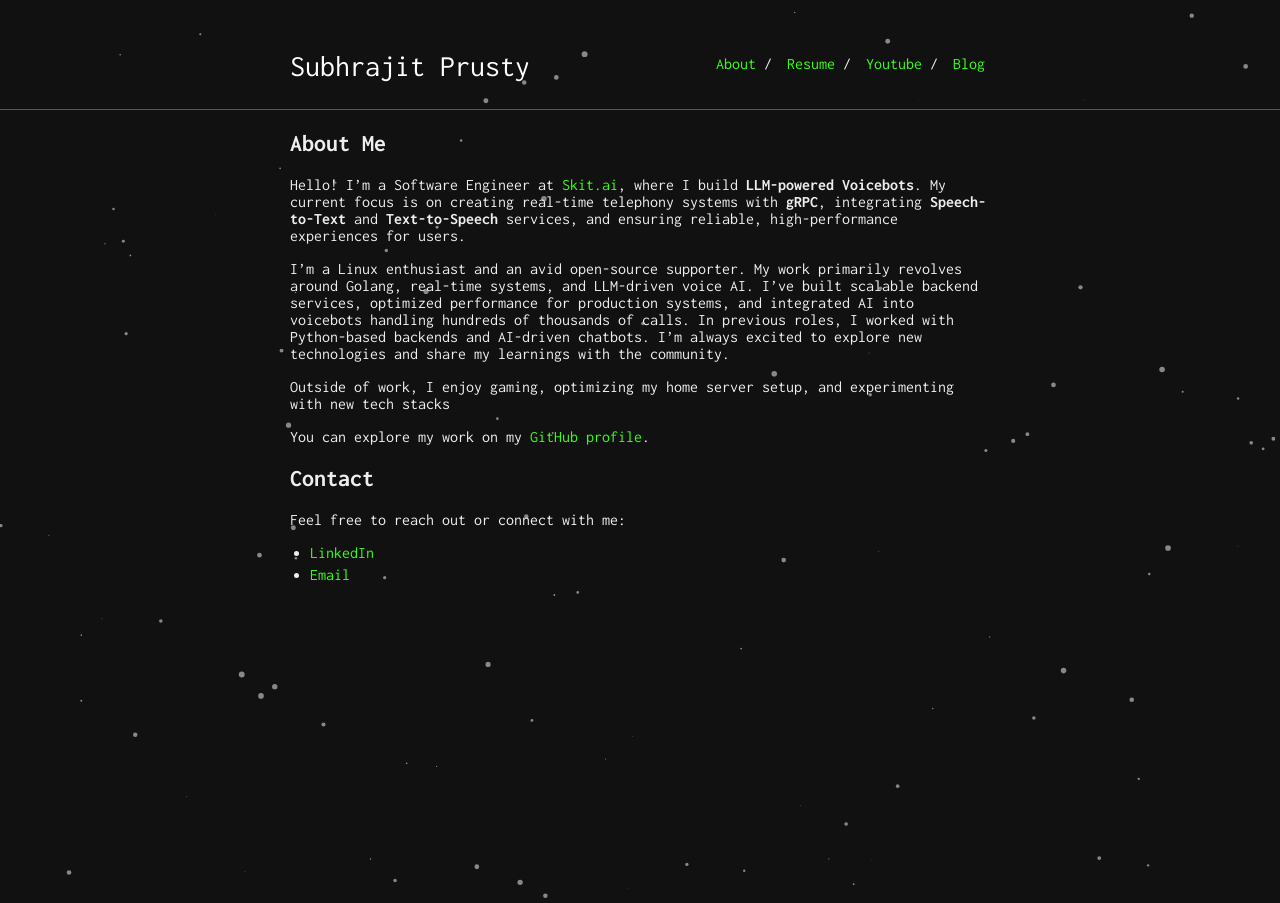
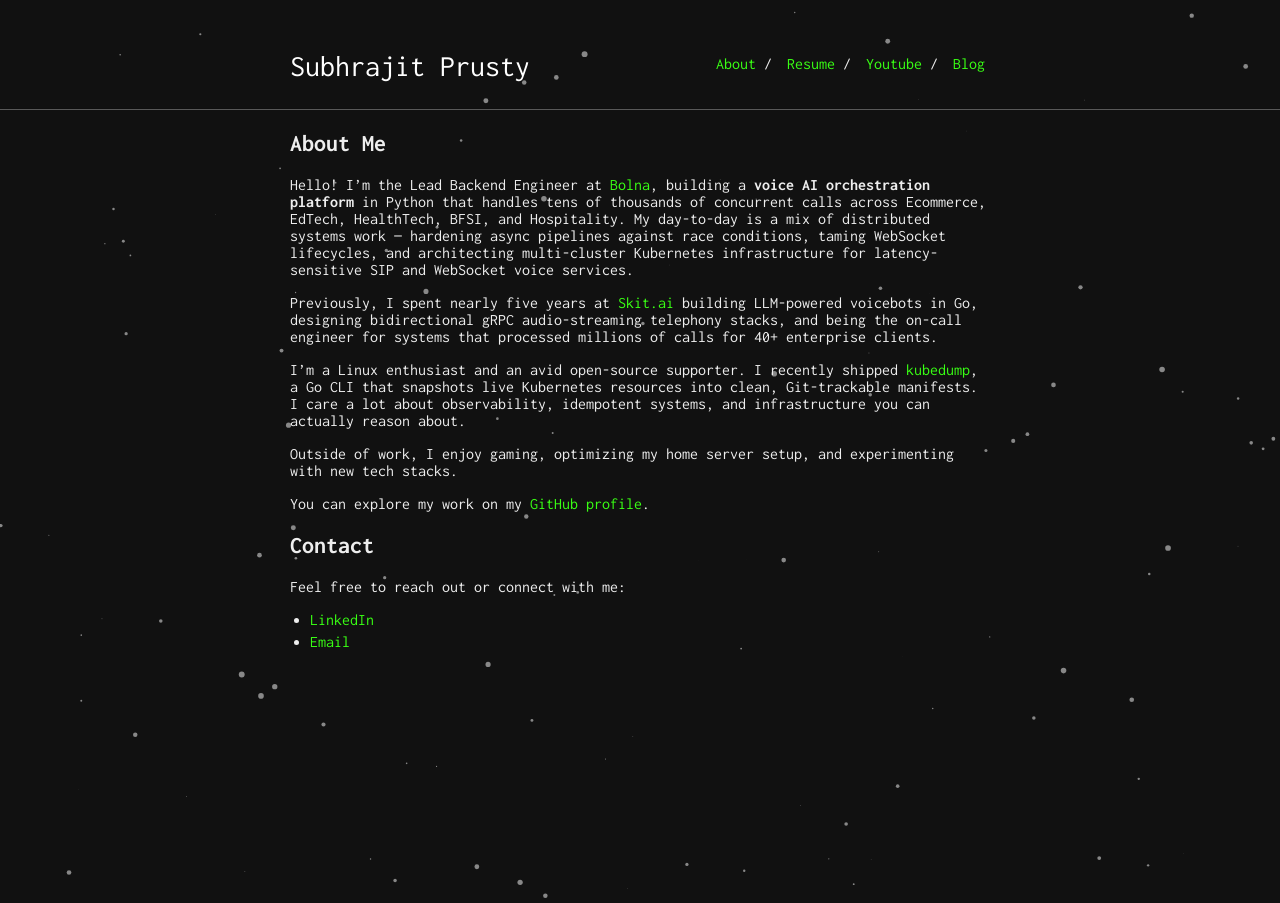
Before and after one commit to SubhrajitPrusty/SubhrajitPrusty.github.io, a Jekyll site: the page built from index.md, in a window 1280 px wide. Built offline with Jekyll 4.4.1, drawn with Linux system fonts in a browser that asks for light colours; our own code applies the rules of GitHub Pages for plain Markdown files.

Commit message:
chore: update about me

```diff
--- a/index.md
+++ b/index.md
@@ -4,11 +4,13 @@ layout: default
 
 ## About Me
 
-Hello! I'm a Software Engineer at [Skit.ai](https://skit.ai), where I build **LLM-powered Voicebots**. My current focus is on creating real-time telephony systems with **gRPC**, integrating **Speech-to-Text** and **Text-to-Speech** services, and ensuring reliable, high-performance experiences for users.
+Hello! I'm the Lead Backend Engineer at [Bolna](https://bolna.ai), building a **voice AI orchestration platform** in Python that handles tens of thousands of concurrent calls across Ecommerce, EdTech, HealthTech, BFSI, and Hospitality. My day-to-day is a mix of distributed systems work — hardening async pipelines against race conditions, taming WebSocket lifecycles, and architecting multi-cluster Kubernetes infrastructure for latency-sensitive SIP and WebSocket voice services.
 
-I'm a Linux enthusiast and an avid open-source supporter. My work primarily revolves around Golang, real-time systems, and LLM-driven voice AI. I've built scalable backend services, optimized performance for production systems, and integrated AI into voicebots handling hundreds of thousands of calls. In previous roles, I worked with Python-based backends and AI-driven chatbots. I'm always excited to explore new technologies and share my learnings with the community.
+Previously, I spent nearly five years at [Skit.ai](https://skit.ai) building LLM-powered voicebots in Go, designing bidirectional gRPC audio-streaming telephony stacks, and being the on-call engineer for systems that processed millions of calls for 40+ enterprise clients.
 
-Outside of work, I enjoy gaming, optimizing my home server setup, and experimenting with new tech stacks
+I'm a Linux enthusiast and an avid open-source supporter. I recently shipped [kubedump](https://github.com/SubhrajitPrusty/kubedump), a Go CLI that snapshots live Kubernetes resources into clean, Git-trackable manifests. I care a lot about observability, idempotent systems, and infrastructure you can actually reason about.
+
+Outside of work, I enjoy gaming, optimizing my home server setup, and experimenting with new tech stacks.
 
 You can explore my work on my [GitHub profile](https://github.com/SubhrajitPrusty).
 
```
